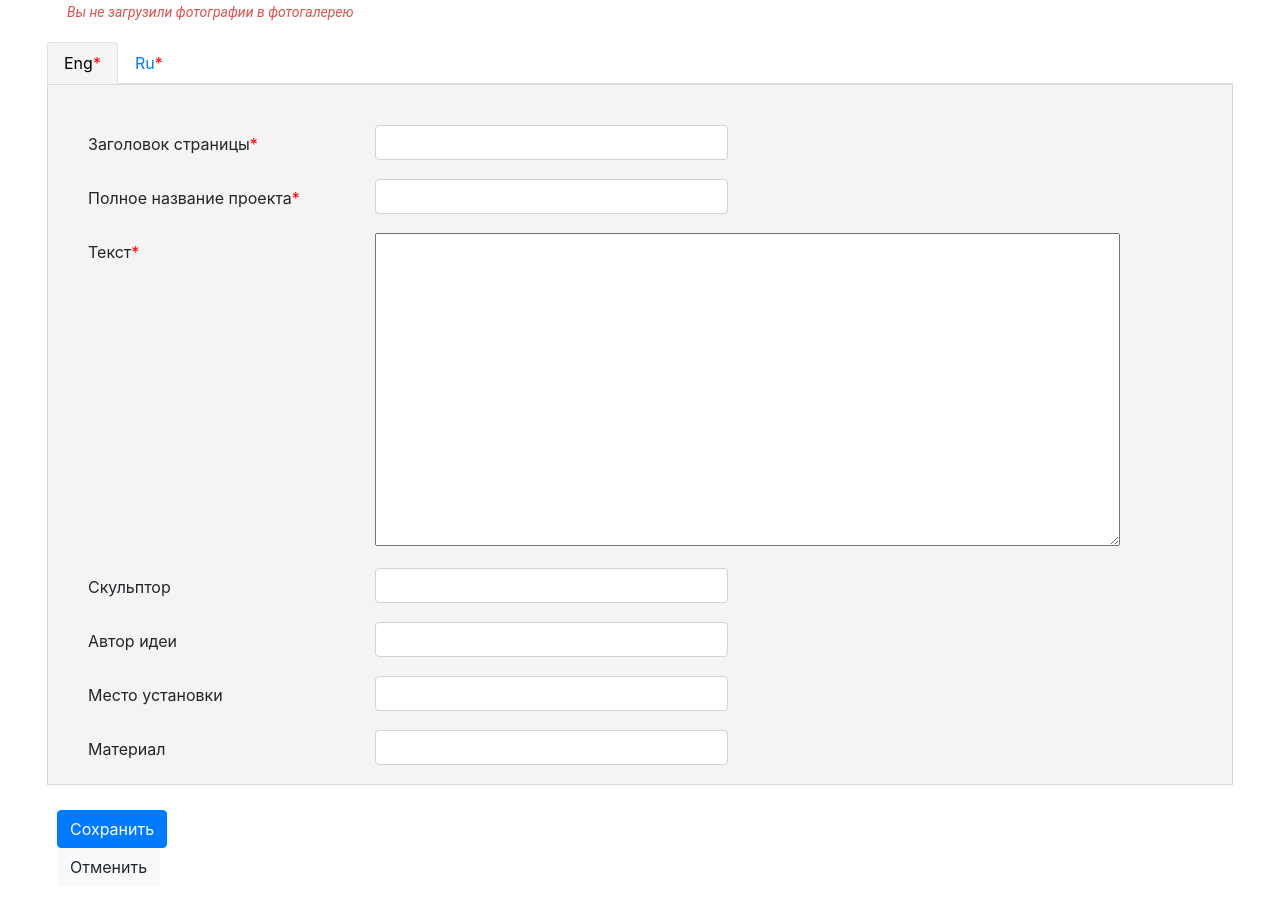
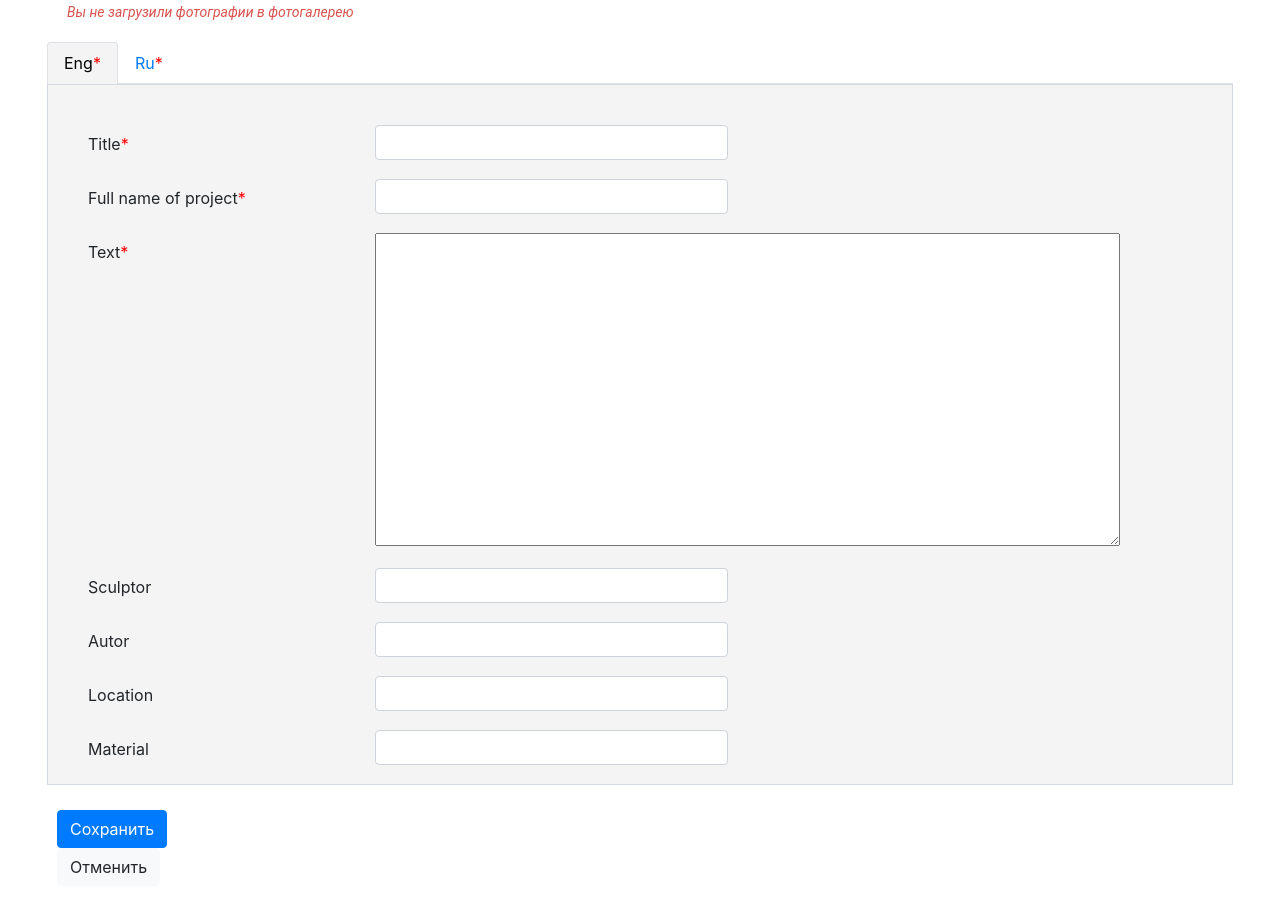
Before and after one commit to zhamiila824/site, a plain HTML site: page index.html in a window 1280 px wide. Shown: the part 1057-1968 px from the top of the page. Drawn offline with nearby package versions, Linux system fonts and the light colour scheme; a script that the page names is missing.

Commit message:
Update index.html

```diff
--- a/index.html
+++ b/index.html
@@ -290,43 +290,43 @@
           <div class="tab-pane fade show active " id="nav-eng" role="tabpanel" aria-labelledby="nav-eng-tab">
             <div id="block6">
               <div class="form-group row">
-                <label class="col-sm-3 col-form-label">Заголовок страницы<span class="red">*</span></label>
+                <label class="col-sm-3 col-form-label">Title<span class="red">*</span></label>
                 <div class="col-sm-4">
                   <input type="text" class="form-control">
                 </div>
               </div>
               <div class="form-group row">
-                <label class="col-sm-3 col-form-label">Полное название проекта<span class="red">*</span></label>
+                <label class="col-sm-3 col-form-label">Full name of project<span class="red">*</span></label>
                   <div class="col-sm-4">
                   <input type="text" class="form-control">
                 </div>
               </div>
               <div class="form-group row">
-                <label class="col-sm-3 col-form-label">Текст<span class="red">*</span></label>
+                <label class="col-sm-3 col-form-label">Text<span class="red">*</span></label>
                 <div class="col-sm-7">
                   <textarea></textarea>
                 </div>
               </div>
               <div class="form-group row">
-                <label class="col-sm-3 col-form-label">Скульптор</label>
+                <label class="col-sm-3 col-form-label">Sculptor</label>
                 <div class="col-sm-4">
                   <input type="text" class="form-control">
                 </div>
               </div>
               <div class="form-group row">
-                <label class="col-sm-3 col-form-label">Автор идеи</label>
+                <label class="col-sm-3 col-form-label">Autor</label>
                 <div class="col-sm-4">
                   <input type="text" class="form-control">
                 </div>
               </div>
               <div class="form-group row">
-                <label class="col-sm-3 col-form-label">Место установки</label>
+                <label class="col-sm-3 col-form-label">Location</label>
                 <div class="col-sm-4">
                   <input type="text" class="form-control">
                 </div>
               </div>
               <div class="form-group row">
-                <label class="col-sm-3 col-form-label">Материал</label>
+                <label class="col-sm-3 col-form-label">Material</label>
                 <div class="col-sm-4">
                   <input type="text" class="form-control">
                 </div>
```
